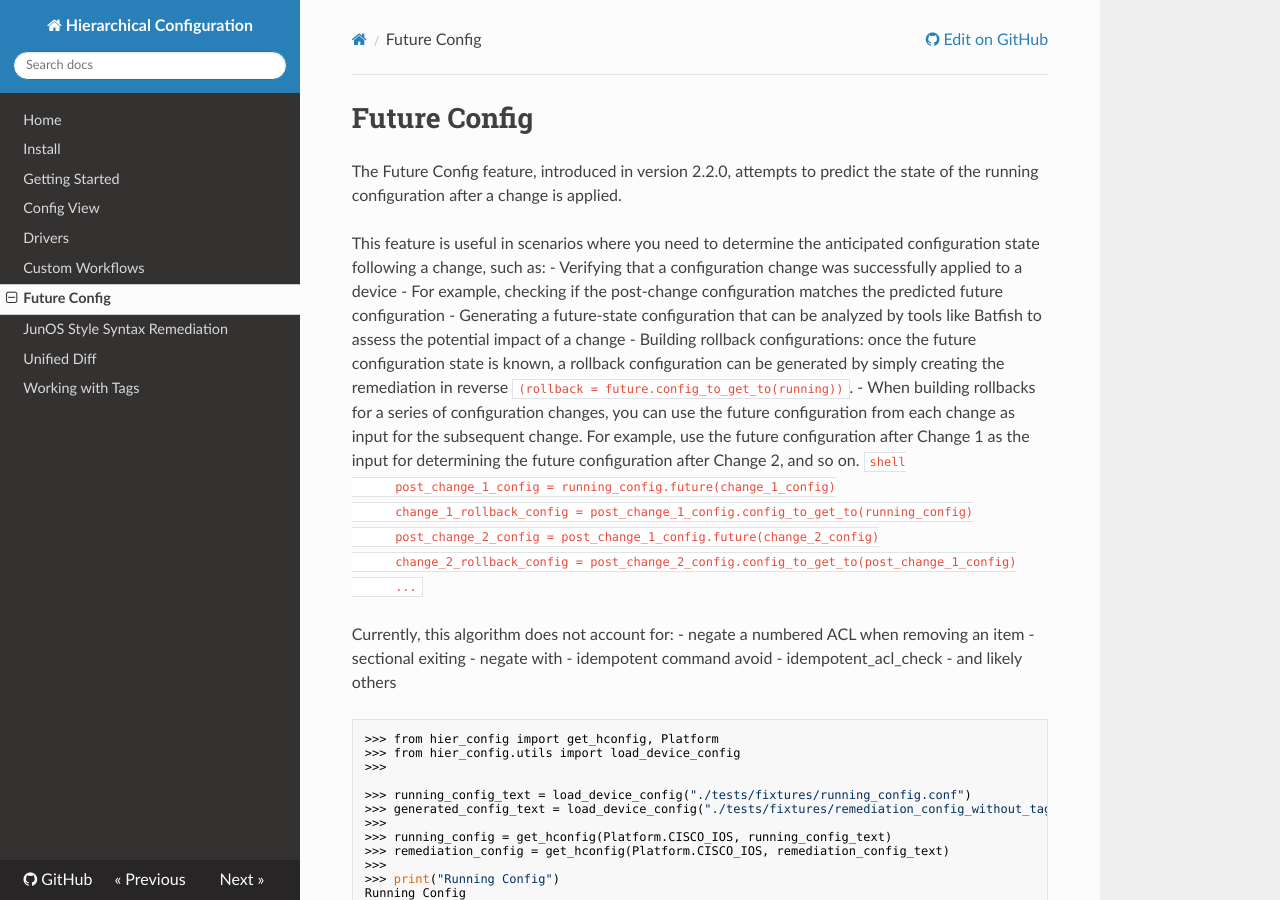
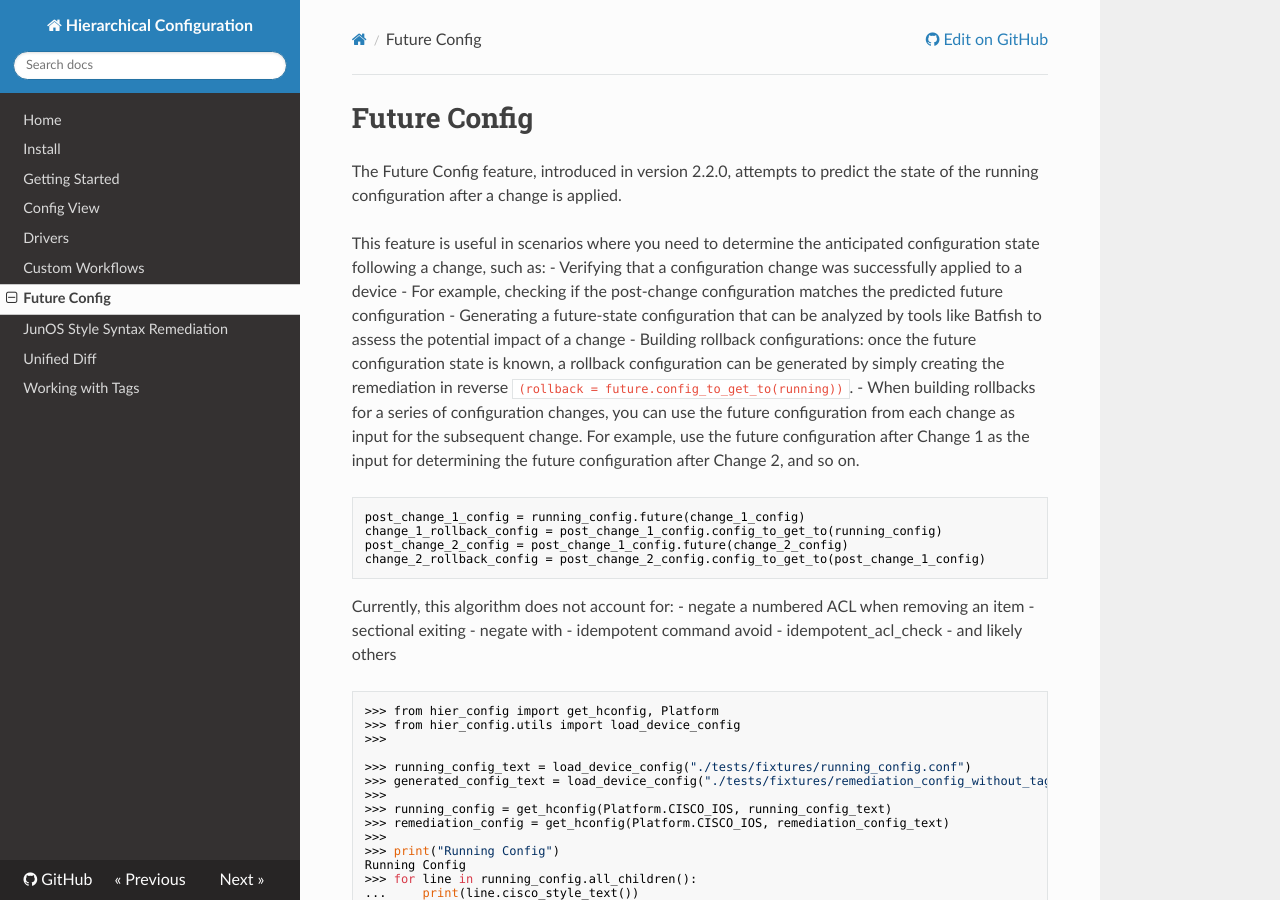
Before and after one commit to netdevops/hier_config, an MkDocs documentation site: the page built from docs/future-config.md, in a window 1280 px wide and 900 px high. Built offline with MkDocs 1.6.1, drawn with Linux system fonts in a browser that asks for light colours; nearby versions of some CDN libraries.

````diff
--- a/docs/future-config.md
+++ b/docs/future-config.md
@@ -8,13 +8,13 @@
 - Generating a future-state configuration that can be analyzed by tools like Batfish to assess the potential impact of a change
 - Building rollback configurations: once the future configuration state is known, a rollback configuration can be generated by simply creating the remediation in reverse `(rollback = future.config_to_get_to(running))`.
   - When building rollbacks for a series of configuration changes, you can use the future configuration from each change as input for the subsequent change. For example, use the future configuration after Change 1 as the input for determining the future configuration after Change 2, and so on.
-      ```shell
-      post_change_1_config = running_config.future(change_1_config)
-      change_1_rollback_config = post_change_1_config.config_to_get_to(running_config)
-      post_change_2_config = post_change_1_config.future(change_2_config)
-      change_2_rollback_config = post_change_2_config.config_to_get_to(post_change_1_config)
-      ...
-      ```
+
+```python
+post_change_1_config = running_config.future(change_1_config)
+change_1_rollback_config = post_change_1_config.config_to_get_to(running_config)
+post_change_2_config = post_change_1_config.future(change_2_config)
+change_2_rollback_config = post_change_2_config.config_to_get_to(post_change_1_config)
+```
 
 Currently, this algorithm does not account for:
 - negate a numbered ACL when removing an item
````
